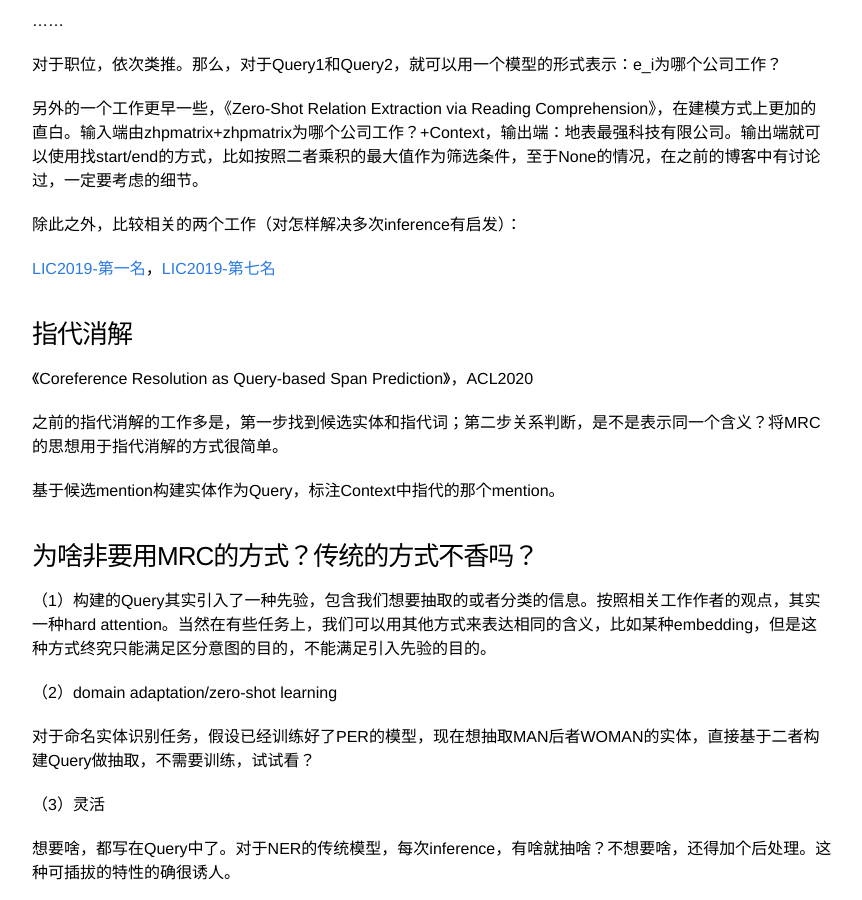
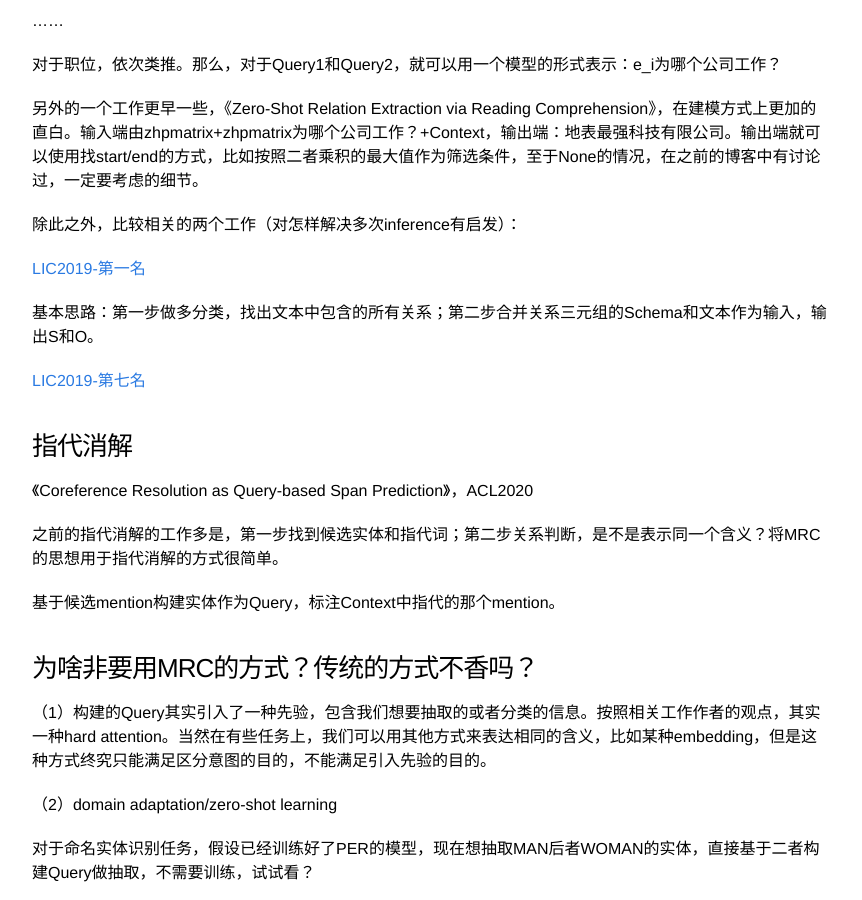
Before and after one commit to zhpmatrix/zhpmatrix.github.io, a Jekyll site: the page built from _posts/2020-05-07-mrc-is-all-you-need.md, in a window 1280 px wide and 900 px high, scrolled down 2141 px. Shown: the whole window, without its empty margins (208-1070 px from the left). Built offline with Jekyll 4.4.1, drawn with Linux system fonts in a browser that asks for light colours; comment, search, counter and statistics services are not loaded.

Commit message:
add new ref

```diff
--- a/_posts/2020-05-07-mrc-is-all-you-need.md
+++ b/_posts/2020-05-07-mrc-is-all-you-need.md
@@ -89,7 +89,11 @@ Query2：老张为哪个公司工作？结果：京东
 
 除此之外，比较相关的两个工作（对怎样解决多次inference有启发）：
 
-[LIC2019-第一名](http://tcci.ccf.org.cn/summit/2019/dlinfo/1104-ljq.pdf)，[LIC2019-第七名](https://kexue.fm/archives/6671)
+[LIC2019-第一名](http://tcci.ccf.org.cn/summit/2019/dlinfo/1104-ljq.pdf)
+
+基本思路：第一步做多分类，找出文本中包含的所有关系；第二步合并关系三元组的Schema和文本作为输入，输出S和O。
+
+[LIC2019-第七名](https://kexue.fm/archives/6671)
 
 ### 指代消解
 
```
